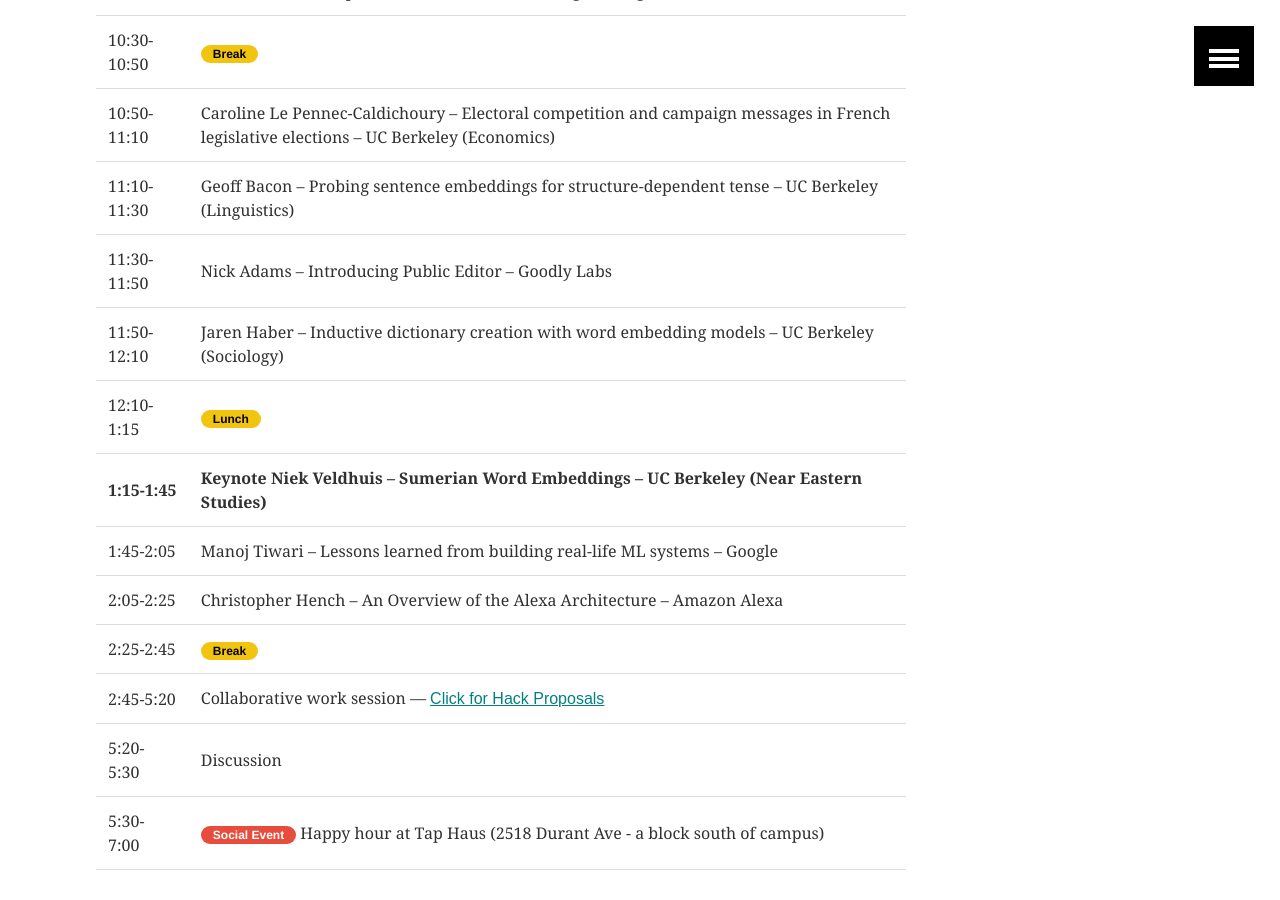
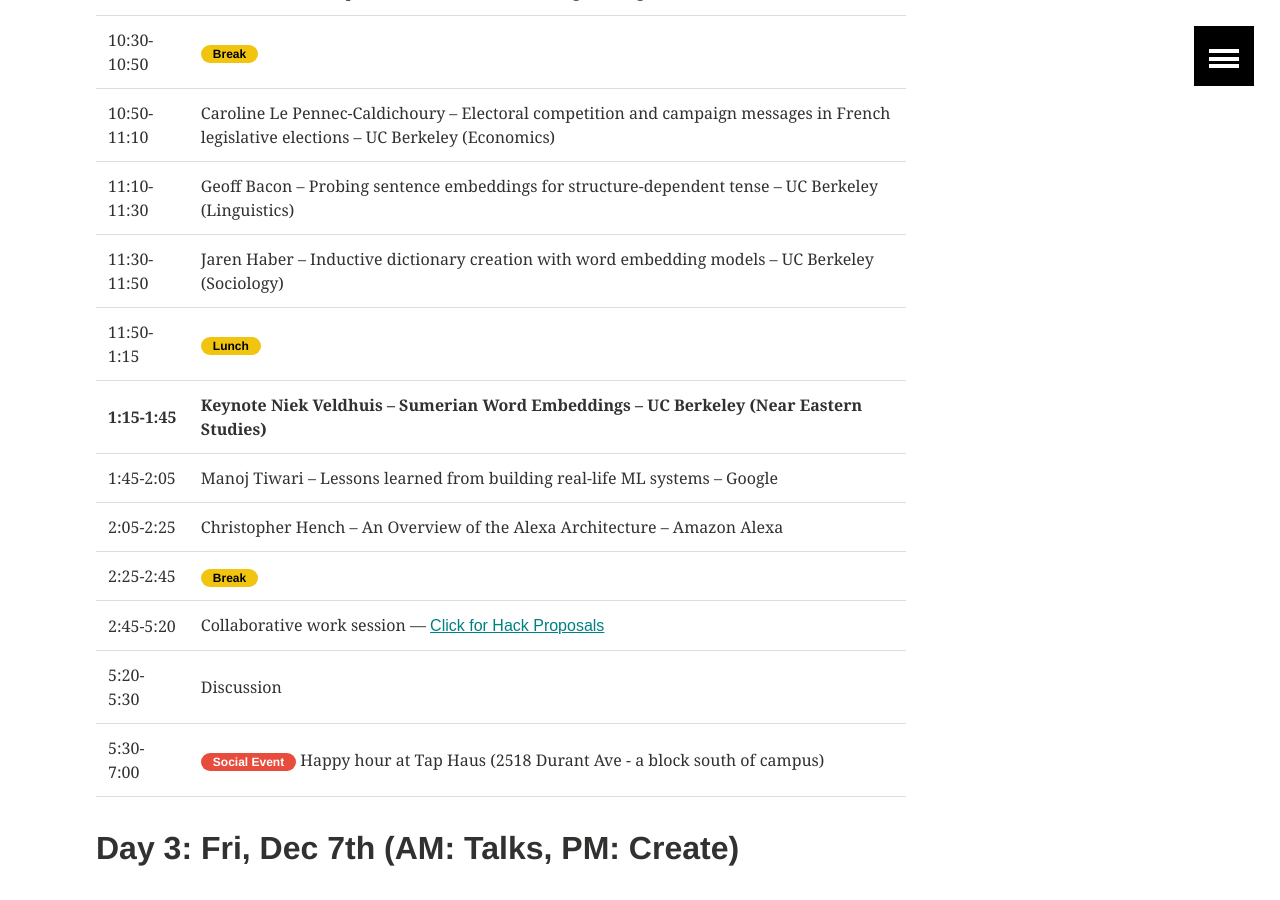
Before and after one commit to TextXD/textxd.github.io, a Jekyll site: the page built from programs/textxd2018.md, in a window 1280 px wide and 900 px high, scrolled down 1562 px. Built offline with Jekyll 4.4.1, drawn with Linux system fonts in a browser that asks for light colours.

Commit message:
Update textxd2018.md

```diff
--- a/programs/textxd2018.md
+++ b/programs/textxd2018.md
@@ -52,9 +52,8 @@ image:
 | 10:50-11:10  | Caroline Le Pennec-Caldichoury -- Electoral competition and campaign messages in French legislative elections -- UC Berkeley (Economics) |
 |----
 | 11:10-11:30   | Geoff Bacon -- Probing sentence embeddings for structure-dependent tense -- UC Berkeley (Linguistics)|
-| 11:30-11:50   | Nick Adams -- Introducing Public Editor -- Goodly Labs |
-| 11:50-12:10   | Jaren Haber -- Inductive dictionary creation with word embedding models -- UC Berkeley (Sociology) |
-| 12:10-1:15   | <span class="badge warning">Lunch</span> <br/> |
+| 11:30-11:50  | Jaren Haber -- Inductive dictionary creation with word embedding models -- UC Berkeley (Sociology) |
+| 11:50-1:15   | <span class="badge warning">Lunch</span> <br/> |
 | **1:15-1:45**    | **Keynote Niek Veldhuis -- Sumerian Word Embeddings -- UC Berkeley (Near Eastern Studies)** |
 | 1:45-2:05    | Manoj Tiwari -- Lessons learned from building real-life ML systems -- Google  |
 | 2:05-2:25    | Christopher Hench -- An Overview of the Alexa Architecture -- Amazon Alexa |
```
